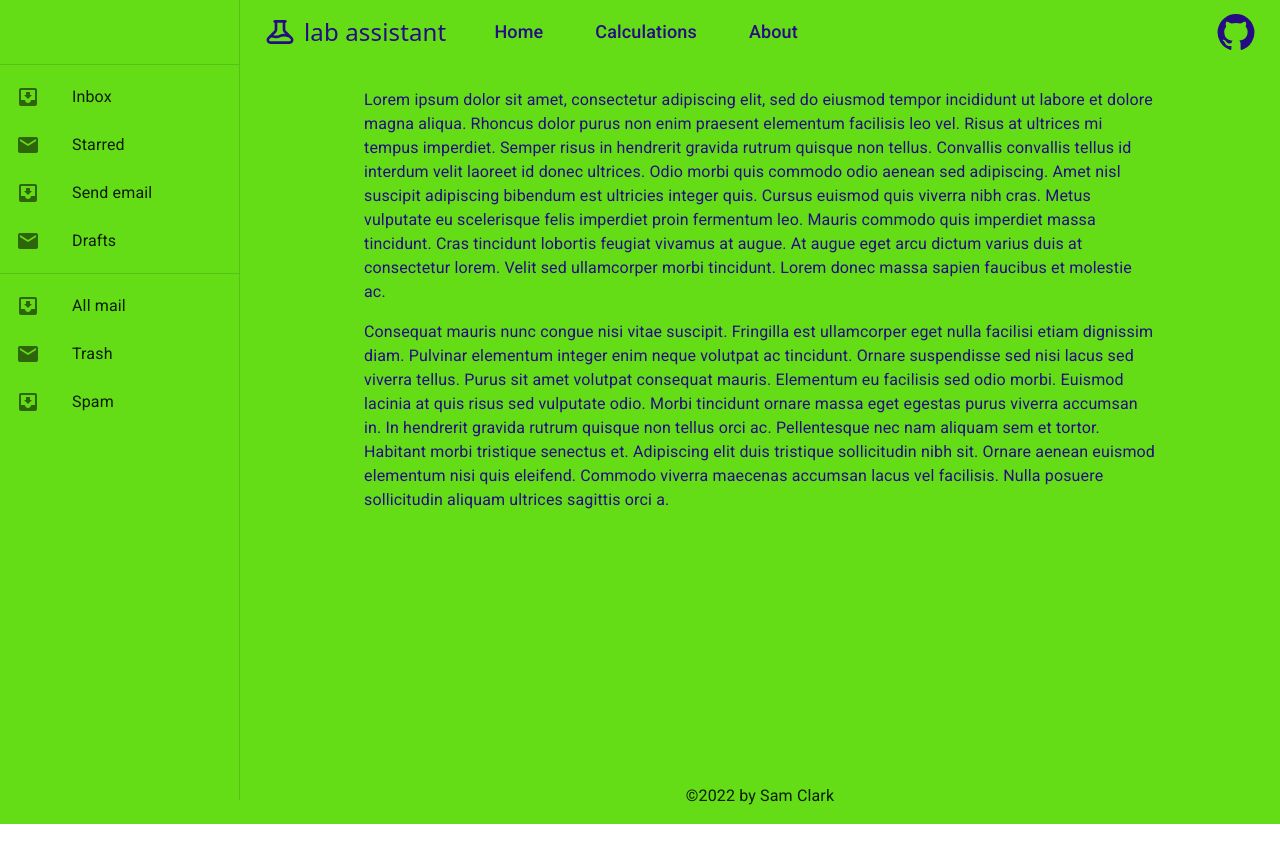
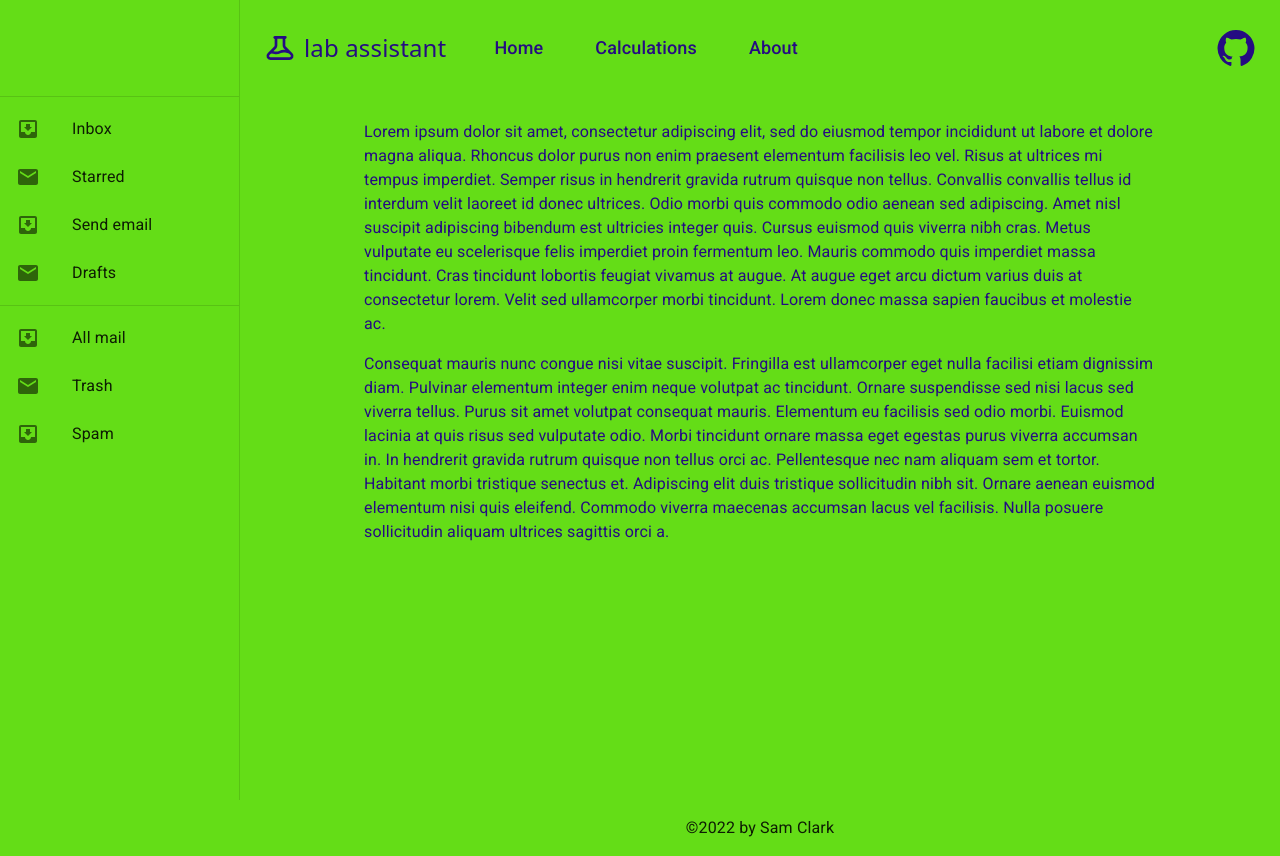
Before and after one commit to Sam-Clark1/lab-assistant, a React (Create React App) app: page / in a window 1280 px wide. Before the commit the page ends 824 px from the top, so only its background shows below. Built offline with nearby package versions, Linux system fonts and the light colour scheme.

Commit message:
made header taller

```diff
--- a/src/components/Header.js
+++ b/src/components/Header.js
@@ -24,7 +24,7 @@ export default function Header() {
     <Disclosure as="nav">
       {({ open }) => (
         <>
-          <div className={`sm:mx-auto sm:px-6 ${window.location.pathname === '/' ? 'md:ml-[240px]' :  'mx-auto'}`}>
+          <div className={`sm:mx-auto sm:px-6 h-24 py-4 ${window.location.pathname === '/' ? 'md:ml-[240px]' :  'mx-auto'}`}>
 
             <div className="relative flex items-center justify-between h-16">
 
--- a/src/components/SideNav.js
+++ b/src/components/SideNav.js
@@ -32,7 +32,7 @@ export default function SideNav() {
         anchor="left"
         className='hidden md:block'
       >
-        <Toolbar />
+        <Toolbar className='my-4'/>
         <Divider />
         <List>
           {['Inbox', 'Starred', 'Send email', 'Drafts'].map((text, index) => (
```
